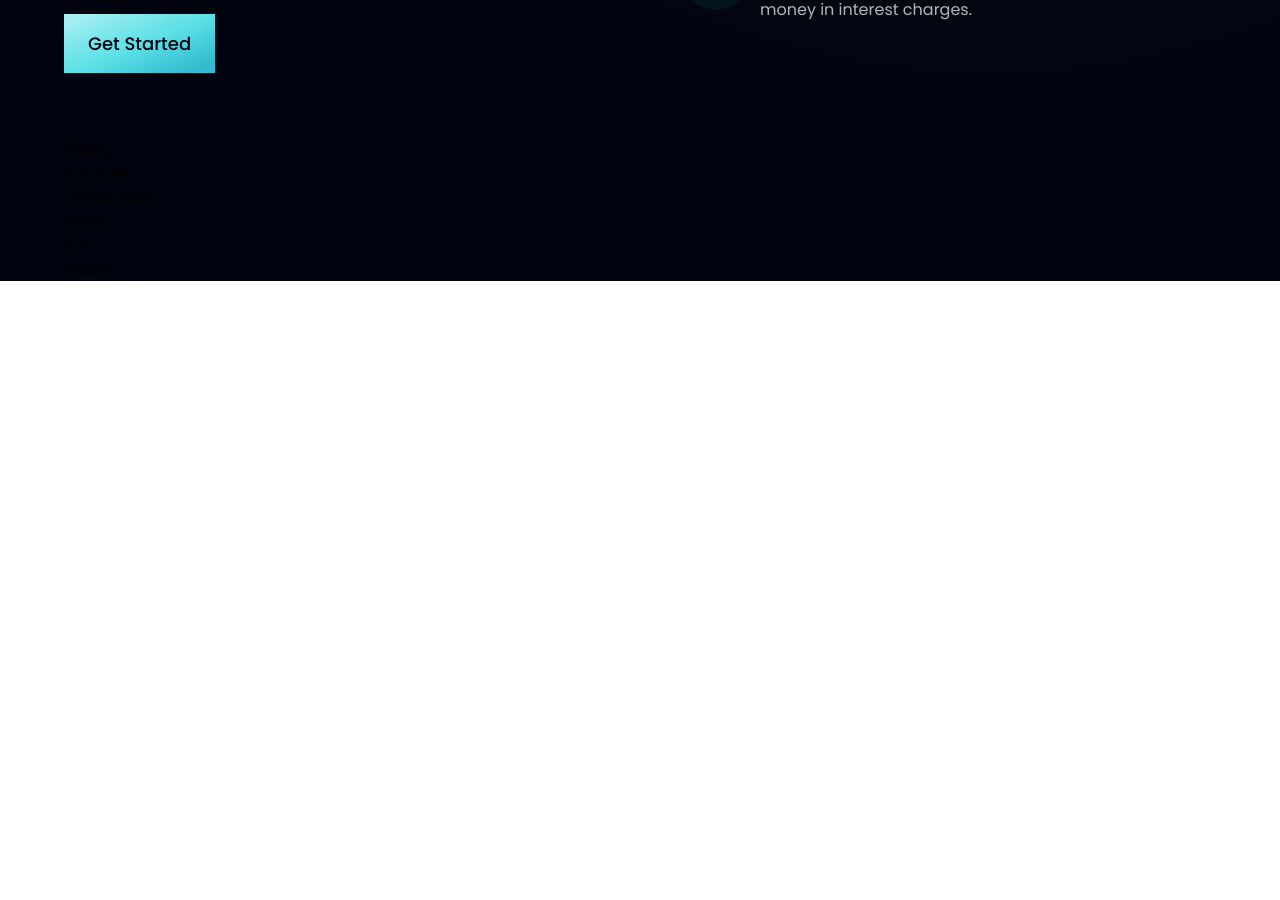
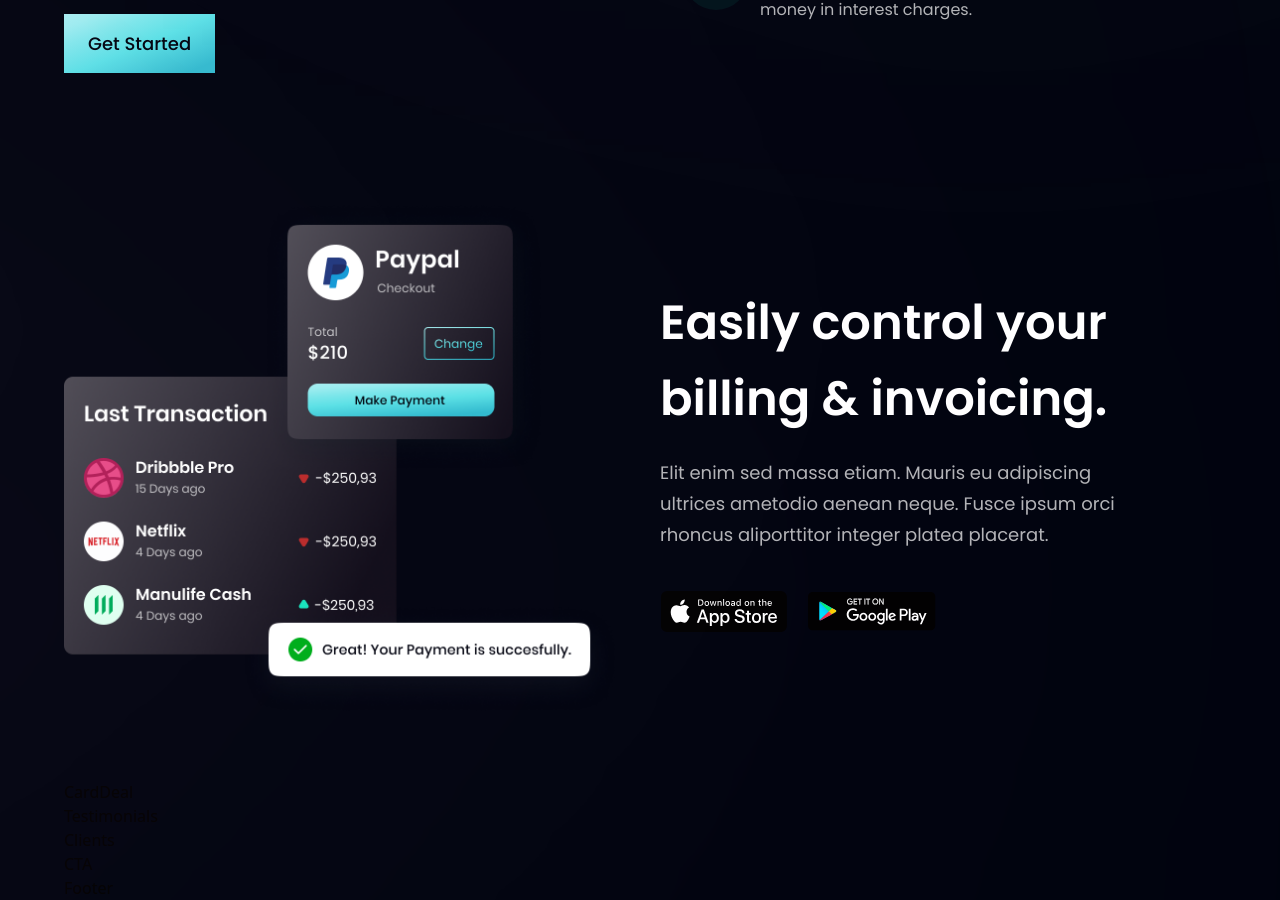
Before and after one commit to aditya-2k23/modern-bank_app, a React (Vite) app: page / in a window 1280 px wide. Shown: the part 1409-2309 px from the top of the page. Before the commit the page ends 1690 px from the top, so only its background shows below. Built offline with nearby package versions, Linux system fonts and the light colour scheme.

Commit message:
billing done

```diff
--- a/src/components/Billing.jsx
+++ b/src/components/Billing.jsx
@@ -1,9 +1,34 @@
-import React from 'react'
+import { apple, bill, google } from "../assets";
+import styles, { layout } from "../style";
 
-const Billing = () => {
-  return (
-    <div>Billing</div>
-  )
-}
+const Billing = () => (
+  <section id="product" className={layout.sectionReverse}>
+    <div className={layout.sectionImgReverse}>
+      <img
+        src={bill}
+        alt="billing"
+        className="w-[100%] h-[100%] relative z-[5]"
+      />
 
-export default Billing
+      <div className="absolute z-[3] top-0 -left-1/2 w-[50%] h-[50%] rounded-full white__gradient" />
+      <div className="absolute z-[0] bottom-0 -left-1/2 w-[50%] h-[50%] rounded-full pink__gradient" />
+      <div />
+    </div>
+    <div className={layout.sectionInfo}>
+      <h2 className={styles.heading2}>
+        Easily control your <br className="sm:block hidden" /> billing &
+        invoicing.
+      </h2>
+      <p className={`${styles.paragraph} max-w-[470px] mt-5`}>
+        Elit enim sed massa etiam. Mauris eu adipiscing ultrices ametodio aenean
+        neque. Fusce ipsum orci rhoncus aliporttitor integer platea placerat.
+      </p>
+      <div className="flex flex-row flex-wrap sm:mt-10 mt-6">
+        <img src={apple} alt="apple_store" className="w-[128px] h-[42px] object-contain mr-5 cursor-pointer" />
+        <img src={google} alt="google_play" className="w-[128px] h-[42px] object-contain cursor-pointer" />
+      </div>
+    </div>
+  </section>
+);
+
+export default Billing;
```
